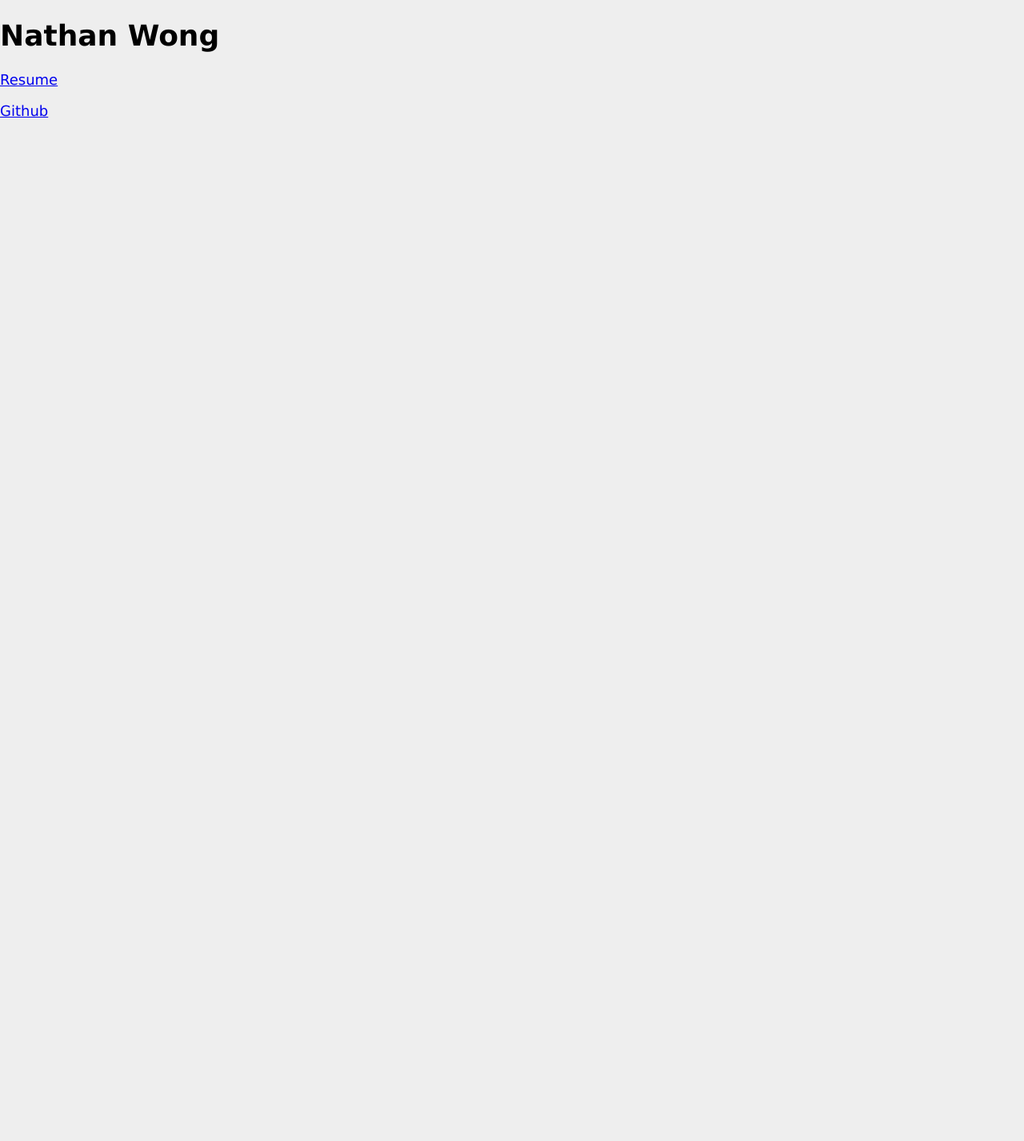
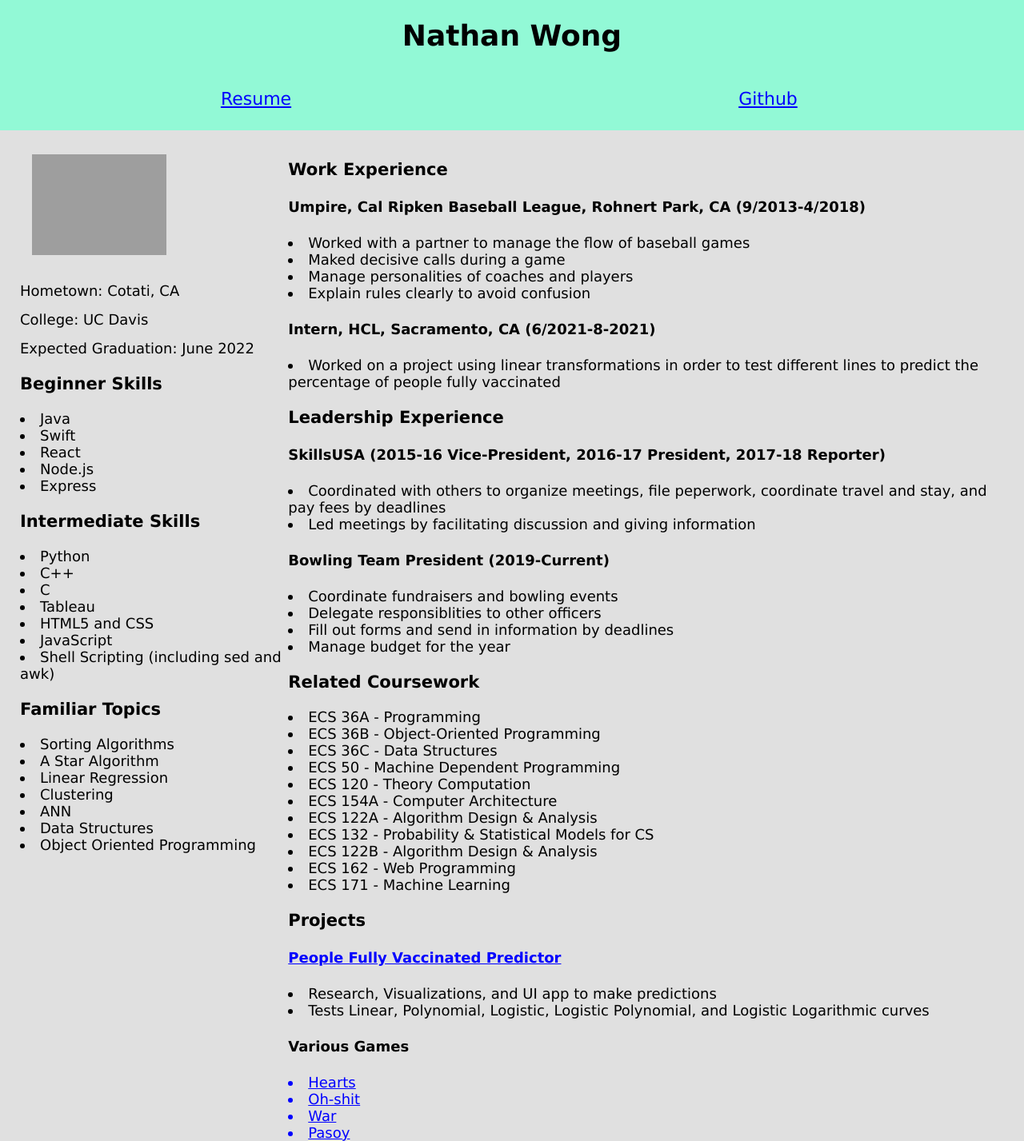
Before and after one commit to Nate18464/Personal-Website, a website: page UI/views/index.html in a window 1280 px wide. Shown: the whole page at 80% size. Before the commit the page ends 800 px from the top, so only its background shows below. Drawn offline with Linux system fonts and the light colour scheme; grey boxes are pictures that could not be loaded.

Commit message:
Completed Website

```diff
--- a/UI/stylesheets/css/styles.css
+++ b/UI/stylesheets/css/styles.css
@@ -2,7 +2,7 @@ html {
   display: flex;
   height: 100%;
   width: 100%;
-  background-color: #eeeeee;
+  background-color: #e0e0e0;
 }
 
 body {
@@ -12,3 +12,65 @@ body {
   font: 18px "Lucida Grande", Helvetica, Arial, sans-serif;
   margin: 0px;
 }
+
+header {
+  display: flex;
+  flex-wrap: wrap;
+  width: 100%;
+  background-color: rgba(127,255,212,.8);
+}
+
+#upperHeader {
+  display: flex;
+  width: 100%;
+  justify-content: center;
+}
+
+#lowerHeader {
+  display: flex;
+  width: 100%;
+  justify-content: center;
+  margin-bottom: 5px;
+}
+
+#lowerHeader div {
+  display: flex;
+  width: 50%;
+  justify-content: center;
+}
+
+#lowerHeader a {
+  color: blue;
+  font-size: 22px;
+}
+
+img {
+  margin: 15px;
+  width: 50%;
+}
+
+#overallBox {
+  display: flex;
+  width: 100%;
+  justify-content: space-evenly;
+  margin-top: 15px;
+  margin-bottom: 15px;
+}
+
+#overallBox a {
+  color: blue;
+}
+
+#leftBox {
+  margin-left: 25px;
+  width: 35%;
+}
+
+#rightBox {
+  margin-right: 15px;
+}
+
+h2 {
+  font-size: 18px;
+  font-weight: lighter;
+}
--- a/UI/views/index.html
+++ b/UI/views/index.html
@@ -8,13 +8,92 @@
 
 <body>
   <header>
-    <div>
+    <div id="upperHeader">
       <h1>Nathan Wong</h1>
     </div>
-    <div>
-      <a id='navResume' class='firstBtn' href='https://github.com/Nate18464/Resume/Resume_Nikos_Aghazarian.pdf'><p>Resume</p></a>
-      <a id='navGithub' class='lastBtn' href='https://github.com/Nate18464'><p>Github</p></a>
+    <div id="lowerHeader">
+      <div>
+        <a href="https://github.com/Nate18464/Resume"><p>Resume</p></a>
+      </div>
+      <div>
+        <a href="https://github.com/Nate18464"><p>Github</p></a>
+      </div>
     </div>
   </header>
+  <div id="overallBox">
+    <div id="leftBox">
+      <img src="/Assets/NathanWong.jpg">
+      <h2>Hometown: Cotati, CA</h2>
+      <h2>College: UC Davis</h2>
+      <h2>Expected Graduation: June 2022</h2>
+      <h3>Beginner Skills</h3>
+      <li>Java</li>
+      <li>Swift</li>
+      <li>React</li>
+      <li>Node.js</li>
+      <li>Express</li>
+      <h3>Intermediate Skills</h3>
+      <li>Python</li>
+      <li>C++</li>
+      <li>C</li>
+      <li>Tableau</li>
+      <li>HTML5 and CSS</li>
+      <li>JavaScript</li>
+      <li>Shell Scripting (including sed and awk)</li>
+      <h3>Familiar Topics</h3>
+      <li>Sorting Algorithms</li>
+      <li>A Star Algorithm</li>
+      <li>Linear Regression</li>
+      <li>Clustering</li>
+      <li>ANN</li>
+      <li>Data Structures</li>
+      <li>Object Oriented Programming</li>
+    </div>
+
+    <div id="rightBox">
+      <h3>Work Experience</h3>
+      <h4>Umpire, Cal Ripken Baseball League, Rohnert Park, CA (9/2013-4/2018)</h4>
+      <li>Worked with a partner to manage the flow of baseball games</li>
+      <li>Maked decisive calls during a game</li>
+      <li>Manage personalities of coaches and players</li>
+      <li>Explain rules clearly to avoid confusion</li>
+      <h4>Intern, HCL, Sacramento, CA (6/2021-8-2021)</h4>
+      <li>Worked on a project using linear transformations in order to test different lines to predict the percentage of people fully vaccinated</li>
+
+      <h3>Leadership Experience</h3>
+      <h4>SkillsUSA (2015-16 Vice-President, 2016-17 President, 2017-18 Reporter)</h4>
+      <li>Coordinated with others to organize meetings, file peperwork, coordinate travel and stay, and pay fees by deadlines</li>
+      <li>Led meetings by facilitating discussion and giving information</li>
+      <h4>Bowling Team President (2019-Current)</h4>
+      <li>Coordinate fundraisers and bowling events</li>
+      <li>Delegate responsiblities to other officers</li>
+      <li>Fill out forms and send in information by deadlines</li>
+      <li>Manage budget for the year</li>
+
+      <h3>Related Coursework</h3>
+      <li>ECS 36A - Programming</li>
+      <li>ECS 36B - Object-Oriented Programming</li>
+      <li>ECS 36C - Data Structures</li>
+      <li>ECS 50 - Machine Dependent Programming</li>
+      <li>ECS 120 - Theory Computation</li>
+      <li>ECS 154A - Computer Architecture</li>
+      <li>ECS 122A - Algorithm Design & Analysis</li>
+      <li>ECS 132 - Probability & Statistical Models for CS</li>
+      <li>ECS 122B - Algorithm Design & Analysis</li>
+      <li>ECS 162 - Web Programming</li>
+      <li>ECS 171 - Machine Learning</li>
+
+      <h3>Projects</h3>
+      <a href="https://github.com/Nate18464/WorldVaccination"><h4>People Fully Vaccinated Predictor</h4></a>
+      <li>Research, Visualizations, and UI app to make predictions</li>
+      <li>Tests Linear, Polynomial, Logistic, Logistic Polynomial, and Logistic Logarithmic curves</li>
+      <h4>Various Games</h4>
+      <a href="https://github.com/Nate18464/Hearts"><li>Hearts</li></a>
+      <a href="https://github.com/Nate18464/Oh-shit"><li>Oh-shit</li></a>
+      <a href="https://github.com/Nate18464/War"><li>War</li></a>
+      <a href="https://github.com/Nate18464/PasoyCPP"><li>Pasoy</li></a>
+    </div>
+  </div>
+
 </body>
 </html>
--- a/main.js
+++ b/main.js
@@ -5,11 +5,14 @@ let app = express();
 // ROUTING
 const viewRouter = require('./UI/routes/ViewRouter.js');
 
+// Asset Setup
+app.use('/Assets/NathanWong.jpg', express.static('Assets/NathanWong.jpg'));
+
 //Static file setup
 app.use(express.static(__dirname + '/UI/'));
 app.use('/', viewRouter.index);
 
 
 // hosting http server
-let port = process.env.PORT;
+let port = 5000;
 app.listen(port, console.log('NodeJS/Express server started on: ' + port));
```
Also changed, not shown: 1 other file.
